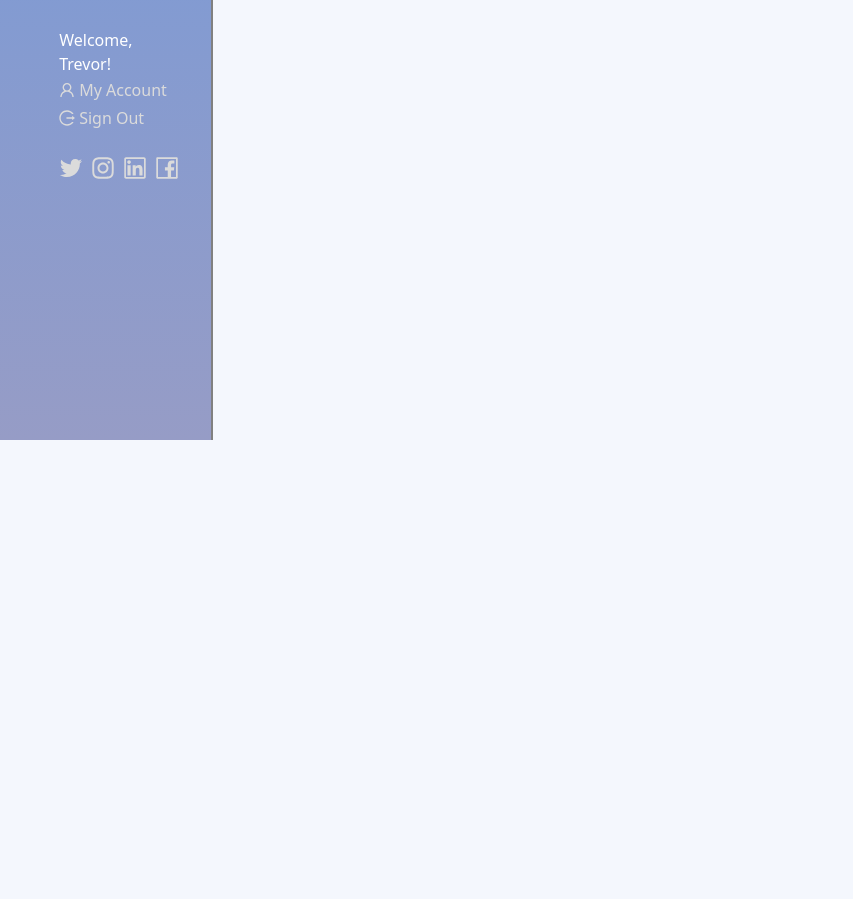
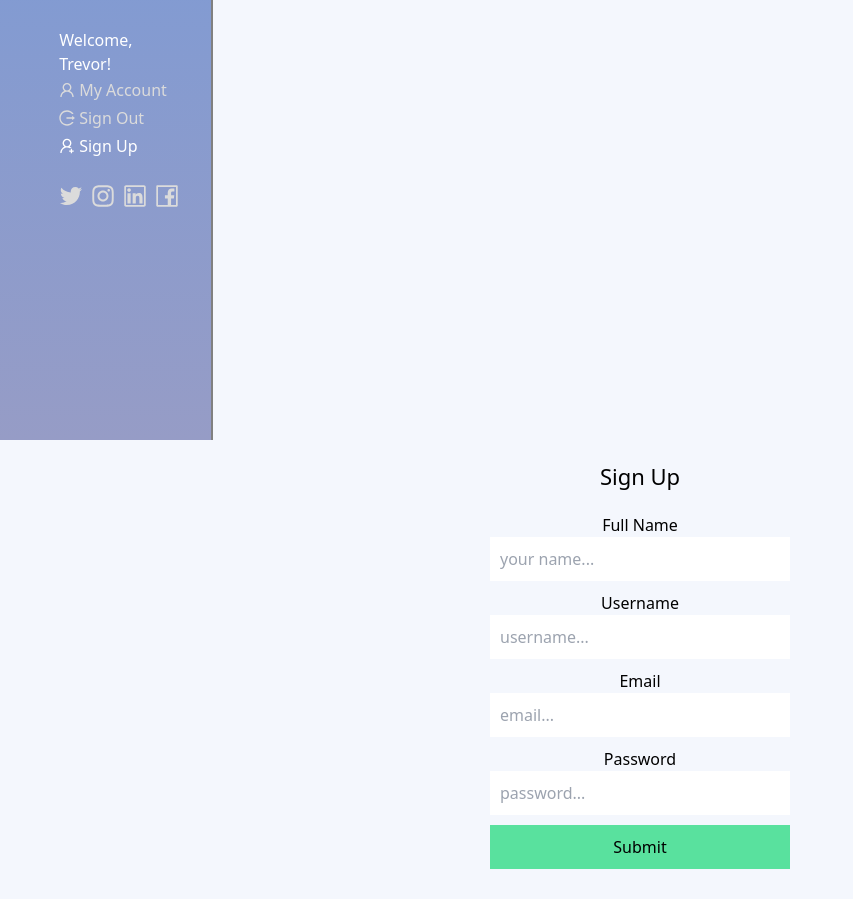
Before and after one commit to Trevor-Fagan/Mojito, a React (Create React App) app in the folder client/: page /sign_up in a window 1280 px wide. Shown: the part 360-1259 px from the top of the page, without its empty margins (0-853 px from the left). Before the commit the page ends 800 px from the top, so only its background shows below. Built offline with nearby package versions, Linux system fonts and the light colour scheme.

Commit message:
Sign up page added and layed out

```diff
--- a/client/src/App.js
+++ b/client/src/App.js
@@ -9,13 +9,14 @@ import SpendingAnalyzer from '../src/pages/SpendingAnalyzer';
 import Account from '../src/pages/Account';
 import SignOut from '../src/pages/SignOut';
 import Income from '../src/pages/Income';
+import SignUp from '../src/pages/SignUp';
 import { BrowserRouter as Router, Switch, Route } from 'react-router-dom';
 
 function App() {
   return (
     <Router>
         <Sidebar />
-        <div className='container w-5/6'>
+        <div className='container w-full'>
           <Switch>
             <Route path='/' exact component={Dashboard} />
             <Route path='/budget' component={Budget} />
@@ -26,6 +27,7 @@ function App() {
             <Route path='/my_account' component={Account}></Route>
             <Route path='/sign_out' component={SignOut}></Route>
             <Route path='/income' component={Income}></Route>
+            <Route path='/sign_up' component={SignUp}></Route>
           </Switch>
         </div>
     </Router>
--- a/client/src/components/Sidebar.js
+++ b/client/src/components/Sidebar.js
@@ -3,7 +3,7 @@ import { Link, NavLink } from 'react-router-dom';
 import '../styles/Sidebar.css';
 import { LayoutOutlined, DollarOutlined, HistoryOutlined, TagOutlined, LineChartOutlined, PieChartOutlined,
   TwitterOutlined, InstagramOutlined, LinkedinOutlined, FacebookOutlined,
-  UserOutlined, LogoutOutlined } from '@ant-design/icons';
+  UserOutlined, LogoutOutlined, UserAddOutlined } from '@ant-design/icons';
 import Logo from '../images/mojito_logo.PNG';
 
 const Sidebar = () => {
@@ -30,6 +30,7 @@ const Sidebar = () => {
         <ul>
           <li><NavLink activeStyle={{color: '#FFF'}} to='/my_account'><UserOutlined /><span className='text_icon_padding'>My Account</span></NavLink></li>
           <li><NavLink activeStyle={{color: '#FFF'}} to='/sign_out'><LogoutOutlined /><span className='text_icon_padding'>Sign Out</span></NavLink></li>
+          <li><NavLink activeStyle={{color: '#FFF'}} to='/sign_up'><UserAddOutlined /><span className='text_icon_padding'>Sign Up</span></NavLink></li>
         </ul>
       </div>
 
--- /dev/null
+++ b/client/src/pages/SignUp.js
@@ -0,0 +1,29 @@
+import React from 'react';
+import '../styles/SignUp.css';
+
+const SignUp = () => {
+  return <div>
+      <div className='form_container'>
+        <form>
+            <h2>Sign Up</h2>
+
+            <h3>Full Name</h3>
+            <input className='text_input' type='text' placeholder='your name...'></input>
+
+            <h3>Username</h3>
+            <input className='text_input' type='text' placeholder='username...'></input>
+
+            <h3>Email</h3>
+            <input className='text_input' type='text' placeholder='email...'></input>
+
+            <h3>Password</h3>
+            <input className='text_input' type='text' placeholder='password...'></input>
+
+            <br />
+            <input className='submit_input' type='submit' value='Submit' />
+        </form>
+      </div>
+  </div>;
+};
+
+export default SignUp;
--- /dev/null
+++ b/client/src/styles/SignUp.css
@@ -0,0 +1,32 @@
+.container {
+    margin: 0 auto;
+    width: 100%;
+}
+
+.container form {
+    margin: 0 auto;
+    width: 50%;
+    text-align: center;
+}
+
+.container h2 {
+    margin-bottom: 20px;
+    font-size: 22px;
+}
+
+.text_input {
+    padding: 10px;
+    width: 300px;
+    margin-bottom: 10px;
+}
+
+.submit_input {
+    padding: 10px;
+    width: 300px;
+    background-color: #59e19e;
+    margin-bottom: 10px;
+}
+
+.submit_input:hover {
+    cursor: pointer;
+}
```
